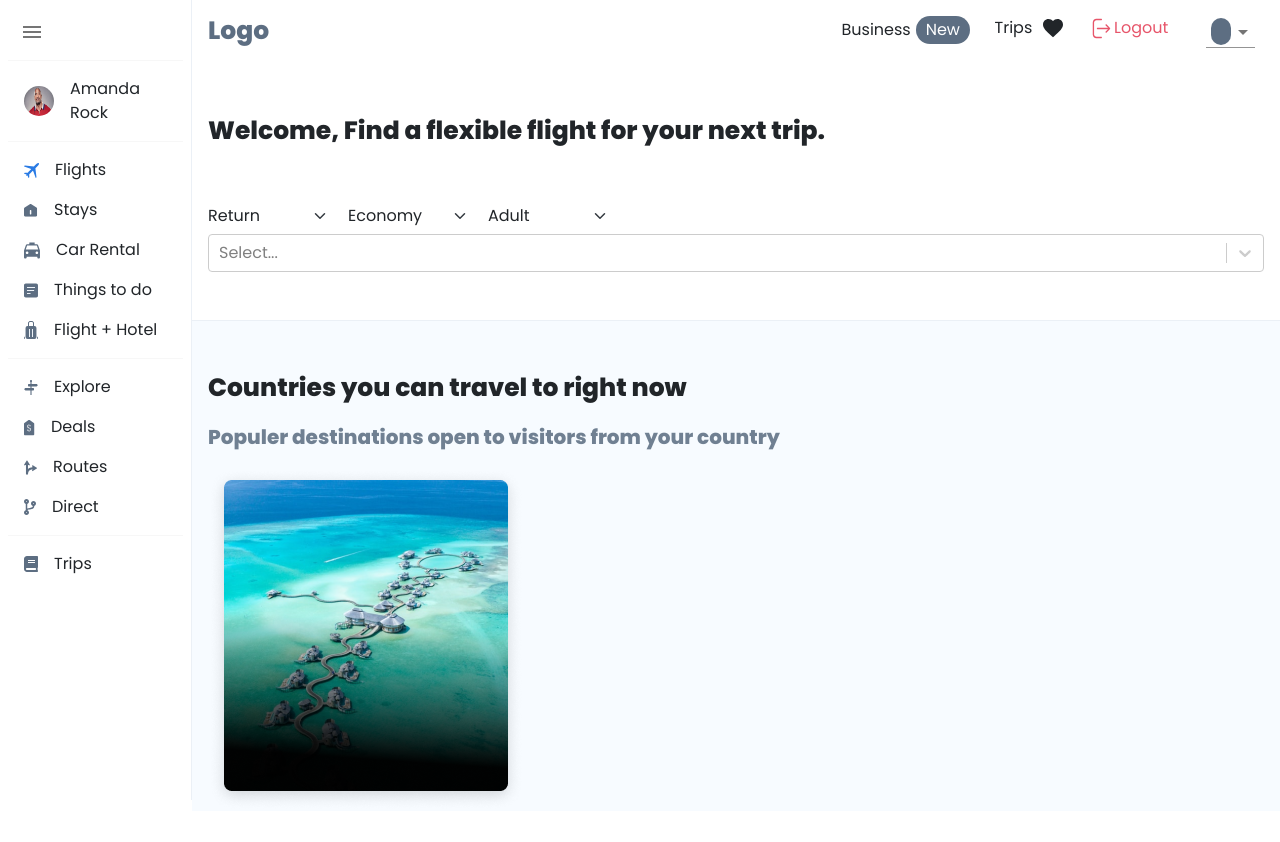
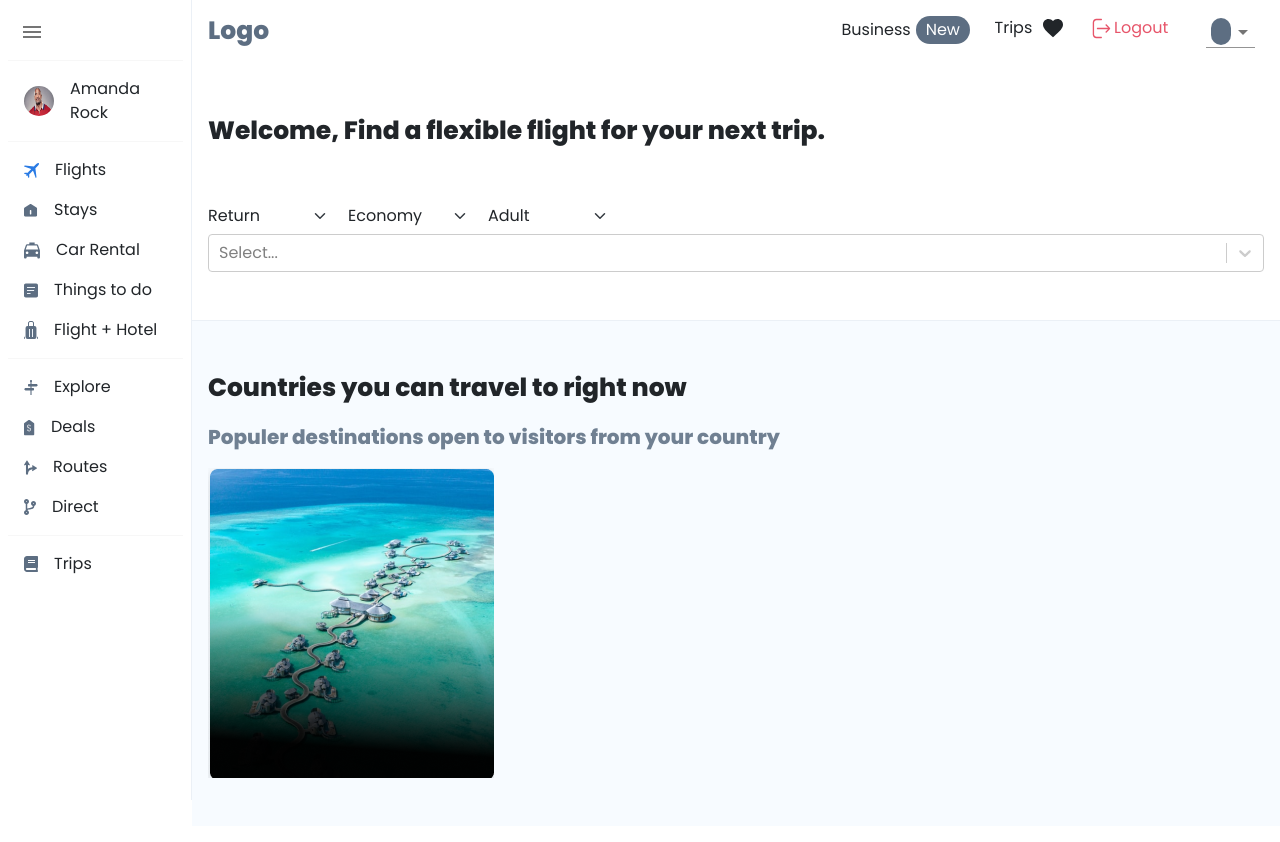
Before and after one commit to mjahmed-wd/booking-app-ui, a React (Create React App) app: page / in a window 1280 px wide. Shown: the top 842 px of the page. Built offline with nearby package versions, Linux system fonts and the light colour scheme.

Commit message:
18-08 4th commit

```diff
--- a/src/components/Home/Home.js
+++ b/src/components/Home/Home.js
@@ -1,7 +1,7 @@
 import React from "react";
 import ISelect from "../../helper/_select";
 import Select from "react-select";
-import Maldivs from "./../../images/home/Rectangle 262.png"
+import Maldivs from "./../../images/home/Rectangle 262a.png"
 
 const options = [
   { value: "chocolate", label: "Chocolate" },
@@ -26,7 +26,7 @@ const Home = () => {
       <div
         style={{ backgroundColor: "#F7FBFF", borderTop: "1px solid #EBF0F6" }}
       >
-        <div className="m-3 mt-5 mb-5">
+        <div className="m-3 mt-5 mb-0">
           <div>
             <p style={{ fontSize: "25px", fontWeight: "1000" }}>
               Countries you can travel to right now
@@ -38,8 +38,8 @@ const Home = () => {
               Populer destinations open to visitors from your country
             </p>
           </div>
-          <div>
-            <img src={Maldivs} alt="" srcset="" />
+          <div className="pb-5">
+            <img src={Maldivs} alt="" />
           </div>
         </div>
       </div>
```
Also changed, not shown: src/images/home/Rectangle 262a.png (added).
